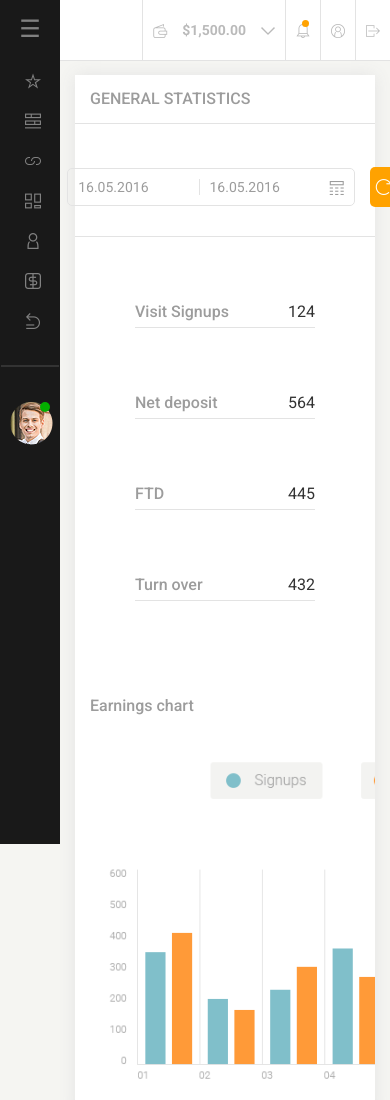
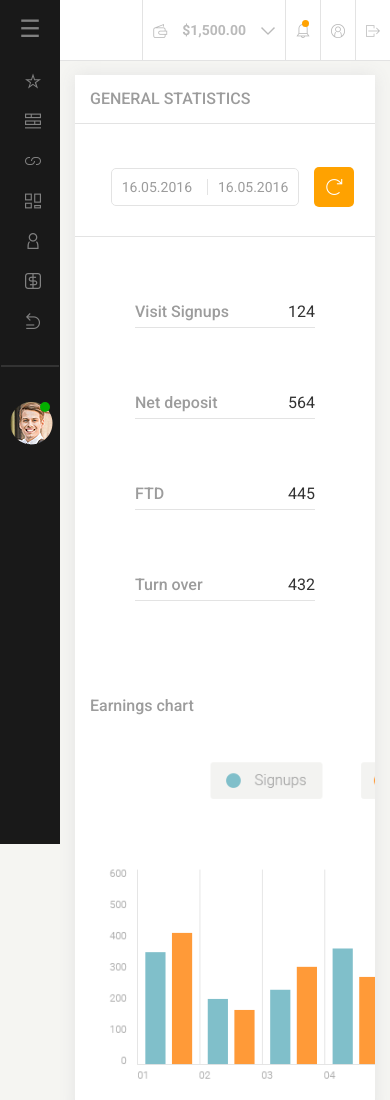
Before and after one commit to grzegorz-jodlowski/dashboard-project, a website: page src/index.html in a window 390 px wide. Shown: the top 1100 px of the page. Drawn offline with nearby package versions, Linux system fonts and the light colour scheme; files that its build step writes are made by us from their sources.

Commit message:
Add media queries to dates section

```diff
--- a/src/sass/sections/_main-content.scss
+++ b/src/sass/sections/_main-content.scss
@@ -48,6 +48,10 @@
   margin: 15px;
   font-size: $paragraph-font-size;
 
+  @media (max-width: 370px) {
+    @include flex(row, wrap, center, center);
+  }
+
   &:hover {
     transition: $transition;
     color: $black;
@@ -57,11 +61,36 @@
   &__date-from {
     padding-right: 50px;
     border-right: $border;
+
+    @media (max-width: 500px) {
+      padding-right: 15px;
+    }
+    @media (max-width: 370px) {
+      padding: 10px;
+      border-right: none;
+      border-bottom: $border;
+    }
   }
 
   &__date-to {
     padding-right: 50px;
     padding-left: 10px;
+
+    @media (max-width: 500px) {
+      padding-right: 15px;
+    }
+    @media (max-width: 425px) {
+      padding-right: 0;
+    }
+    @media (max-width: 370px) {
+      padding: 10px;
+    }
+  }
+
+  &__date-icon {
+    @media (max-width: 425px) {
+      display: none;
+    }
   }
 }
 
```
